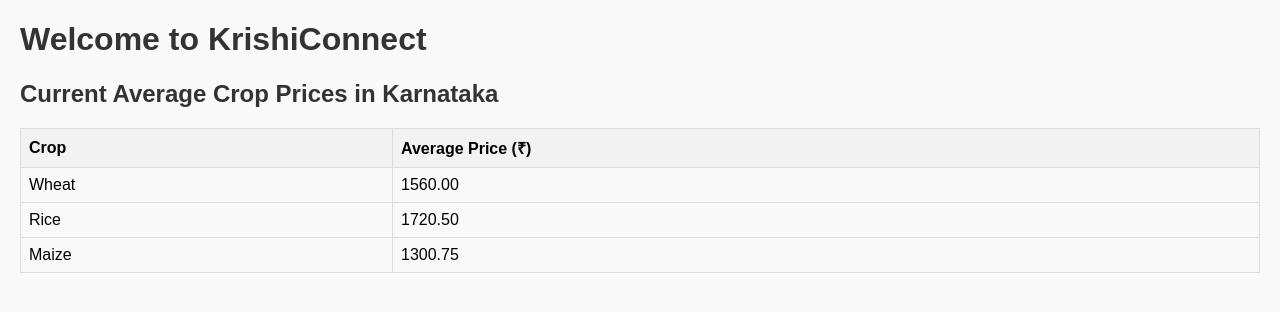
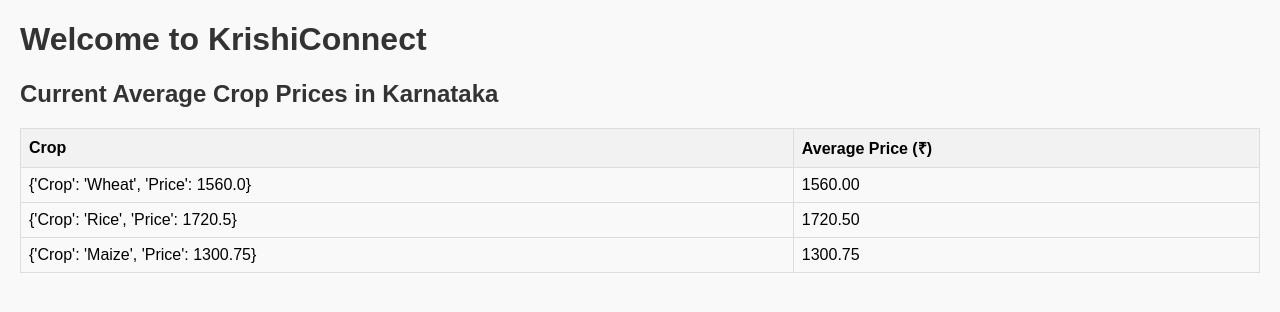
Before and after one commit to PrathamNiranjan/gitnewagr, a Flask app: page / in a window 1280 px wide. Shown: the top 312 px of the page. Run offline with Flask 3, Linux system fonts and the light colour scheme.

Commit message:
Update home.html

```diff
--- a/templates/home.html
+++ b/templates/home.html
@@ -16,7 +16,7 @@
         </tr>
         {% for crop in avg_prices %}
         <tr>
-            <td>{{ crop['Crop'] }}</td>
+            <td>{{ crop }}</td>  <!-- if crop is just a string -->
             <td>{{ "%.2f" | format(crop['Price']) }}</td>
         </tr>
         {% endfor %}
```
